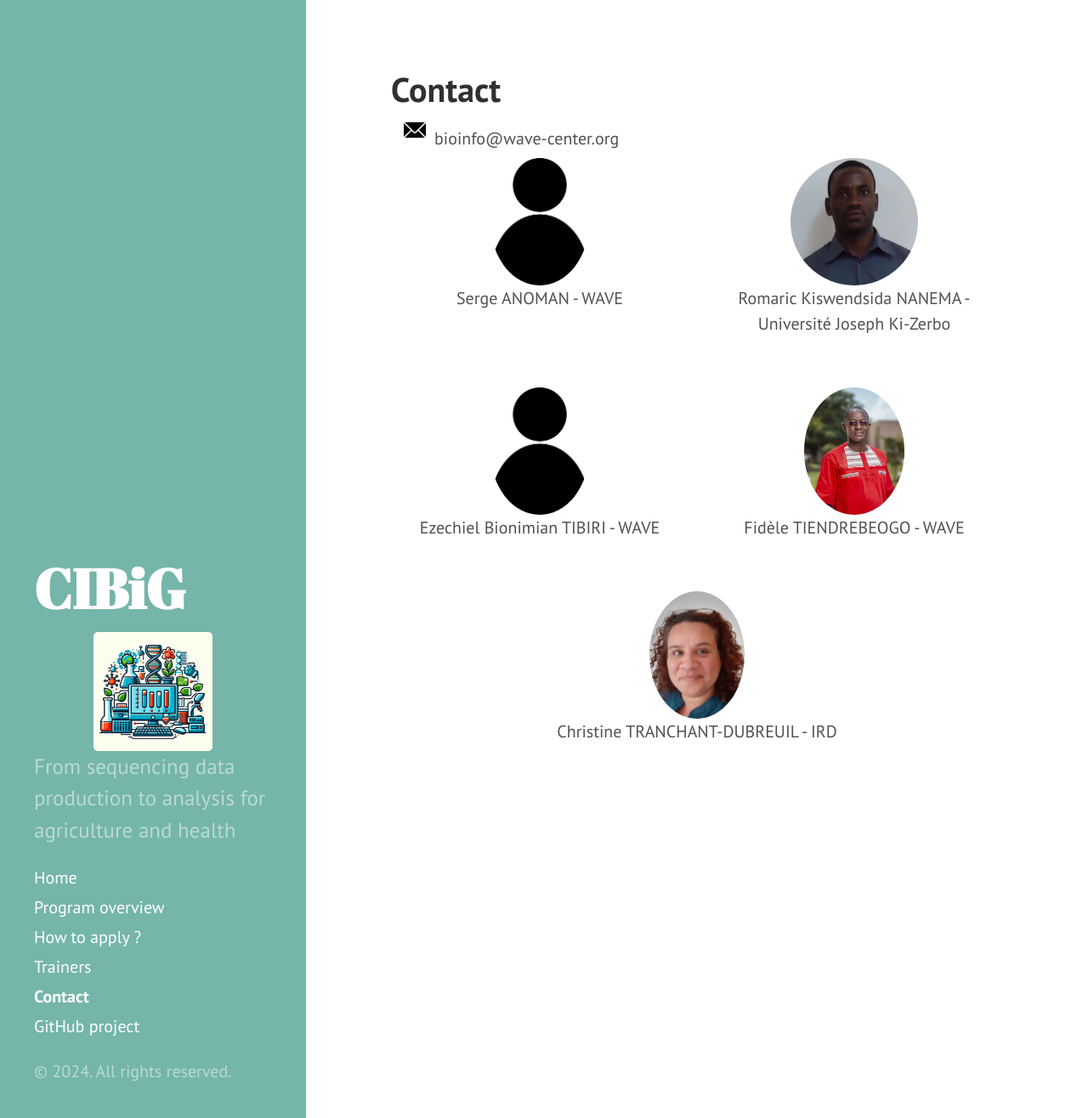
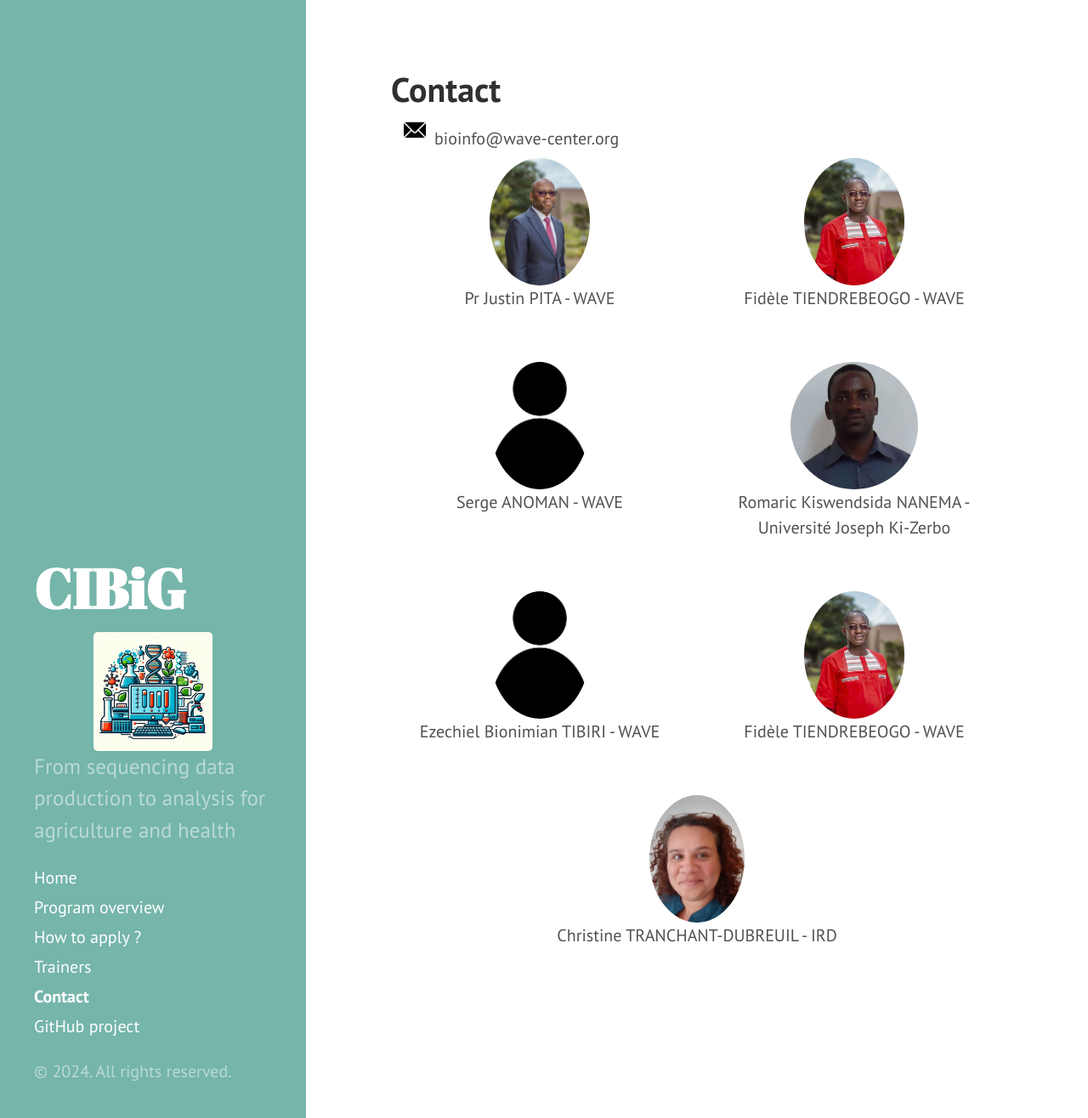
Before and after one commit to CIBiG-Course/CIBiG-course.github.io, a Jekyll site: the page built from docs/09-contact.md, in a window 1280 px wide and 1316 px high. Shown: the whole window at 85% size. Built offline with Jekyll 4.4.1, drawn with Linux system fonts in a browser that asks for light colours.

Commit message:
update contact and photo

```diff
--- a/docs/09-contact.md
+++ b/docs/09-contact.md
@@ -17,12 +17,22 @@ title: Contact
 <div style="display: flex; flex-wrap: wrap; gap: 20px; justify-content: space-between;">
 
   <div style="flex: 1 1 calc(50% - 20px); text-align: center; margin-bottom: 20px;">
+    <img src="public/trainer_justin_pita.jpg" style="height: 150px; border-radius: 50%; margin: 0 auto;">
+    <p>Pr Justin PITA - WAVE</p>
+  </div>
+
+  <div style="flex: 1 1 calc(50% - 20px); text-align: center; margin-bottom: 20px;">
+    <img src="public/trainer_fidele_tiendrebeogo.jpeg" style="height: 150px; border-radius: 50%; margin: 0 auto;">
+    <p>Fidèle TIENDREBEOGO - WAVE</p>
+  </div>
+
+  <div style="flex: 1 1 calc(50% - 20px); text-align: center; margin-bottom: 20px;">
     <img src="public/trainer_anonym.jpeg" style="height: 150px; border-radius: 50%; margin: 0 auto;">
     <p>Serge ANOMAN - WAVE</p>
   </div>
 
  <div style="flex: 1 1 calc(50% - 20px); text-align: center; margin-bottom: 20px;">
-    <img src="public/trainer_romaric.jpeg" style="height: 150px; border-radius: 50%; margin: 0 auto;">
+    <img src="public/trainer_romaric_nanema.jpeg" style="height: 150px; border-radius: 50%; margin: 0 auto;">
     <p>Romaric Kiswendsida NANEMA - Université Joseph Ki-Zerbo</p>
   </div>
 
```
Also changed, not shown: docs/public/trainer_fidele_tiendrebeogo.jpeg (added), docs/public/trainer_justin_pita.jpg (added), docs/public/trainer_romaric_nanema.jpeg (added).
